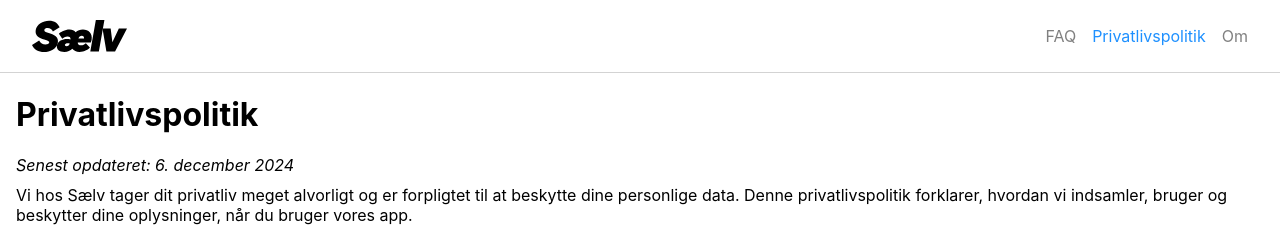
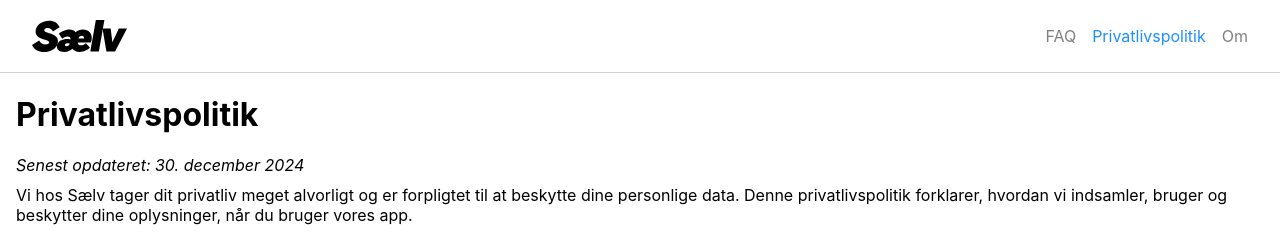
Before and after one commit to krisbork/dk-saelv, a React (Create React App) app: page /privatlivspolitik in a window 1280 px wide. Shown: the top 245 px of the page. Built offline with nearby package versions, Linux system fonts and the light colour scheme.

Commit message:
Updated last updated privacy policy

```diff
--- a/src/pages/privatlivspolitik/Privatlivspolitik.tsx
+++ b/src/pages/privatlivspolitik/Privatlivspolitik.tsx
@@ -6,7 +6,7 @@ function Privatlivspolitik() {
         <div className="container privacy-policy">
             <h1>Privatlivspolitik</h1>
 
-            <i>Senest opdateret: 6. december 2024</i>
+            <i>Senest opdateret: 30. december 2024</i>
 
             <p>Vi hos Sælv tager dit privatliv meget alvorligt og er forpligtet til at beskytte dine personlige data. Denne privatlivspolitik forklarer, hvordan vi indsamler, bruger og beskytter dine oplysninger, når du bruger vores app.</p>
 
```
